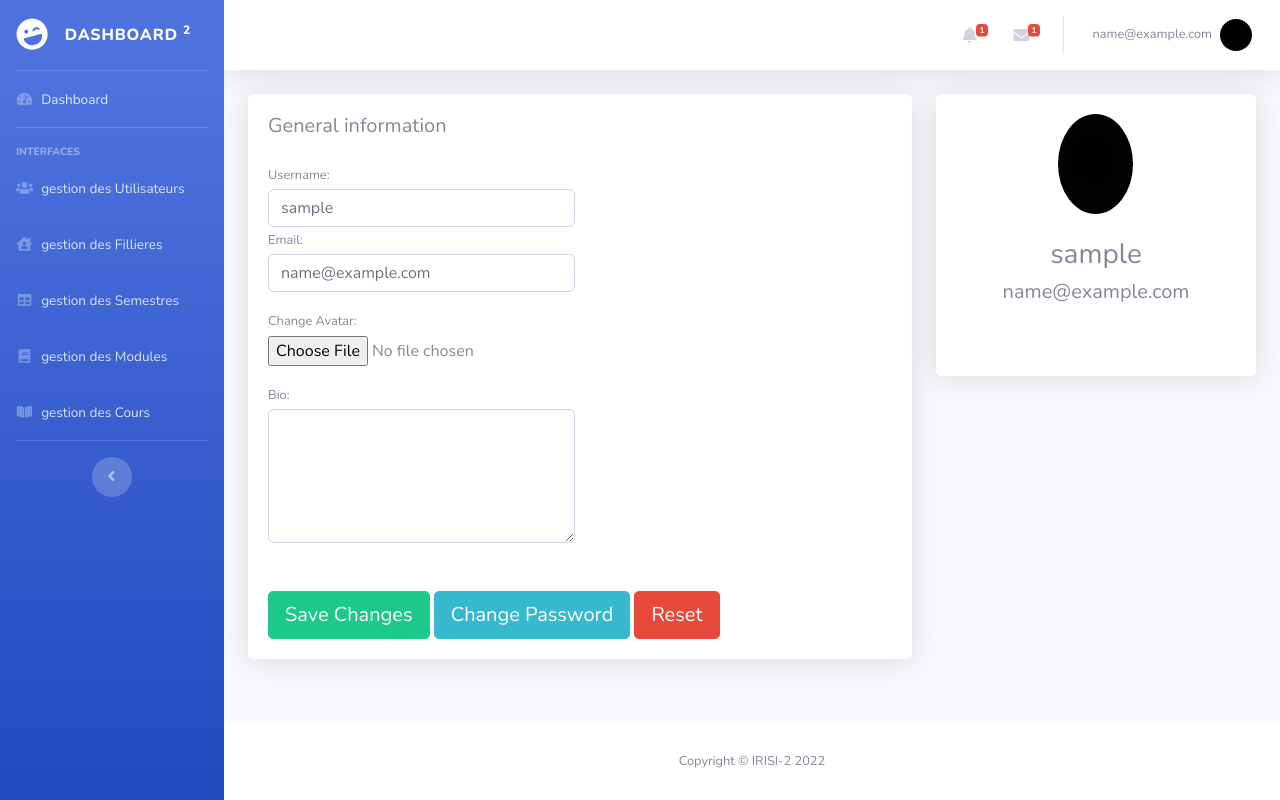
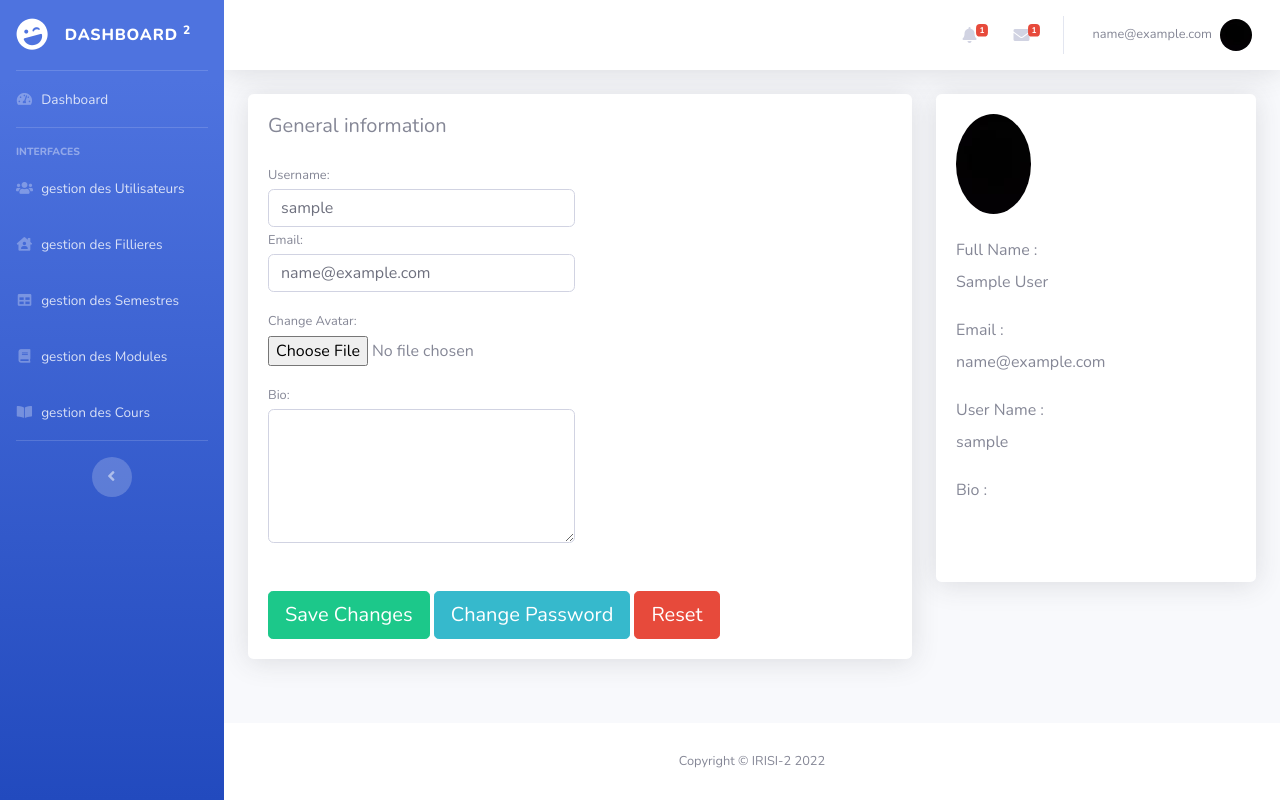
Before and after one commit to abderox/ARopediaDRAFT, a Django app: page /profile/ in a window 1280 px wide. Run offline with Django 3.2, Linux system fonts and the light colour scheme; the visitor is signed in with stand-in values (Sample User, id 1); some libraries are stand-ins or nearby versions.

Commit message:
Profile updated

```diff
--- a/templates/users/profile.html
+++ b/templates/users/profile.html
@@ -59,10 +59,10 @@
   <div class="col-12 col-xl-4">
     <div class="row">
       <div class="col-12 mb-4">
-        <div class="card shadow border-0 text-center p-0">
+        <div class="card shadow border-0 p-0">
           <div
             class="profile-cover rounded-top"
-            data-background=""
+            style="align: center"
           ></div>
           <div class="card-body pb-5">
             <img
@@ -70,9 +70,25 @@
               src="{{ user.profile.avatar.url }}"
               style="cursor: pointer"
             />
-            <h4 class="h3">{{request.user.username }}</h4>
-            <h5 class="fw-normal">{{ request.user.email }}</h5>
-            <p class="text-gray mb-4">{{ user.profile.bio }}</p>
+            <div class="form-group">
+                <label class="medium text-right">Full Name :</label>
+                <p class="text-gray mb-4">{{ request.user.first_name }} {{ request.user.last_name }}</p>
+            </div>
+
+            <div class="form-group">
+                <label class="medium text-right">Email :</label>
+                <p class="text-gray mb-4">{{ request.user.email }}</p>
+            </div>
+
+            <div class="form-group">
+                <label class="medium text-right">User Name :</label>
+                <p class="text-gray mb-4">{{request.user.username }}</p>
+            </div>
+
+            <div class="form-group">
+                <label class="medium text-right">Bio :</label>
+                <p class="text-gray mb-4">{{ user.profile.bio }}</p>
+            </div>
           </div>
         </div>
       </div>
```
Also changed, not shown: media/profile_images/4860598.jpg-c_310_420_x-f_jpg-q_x-xxyxx.jpg (added).
